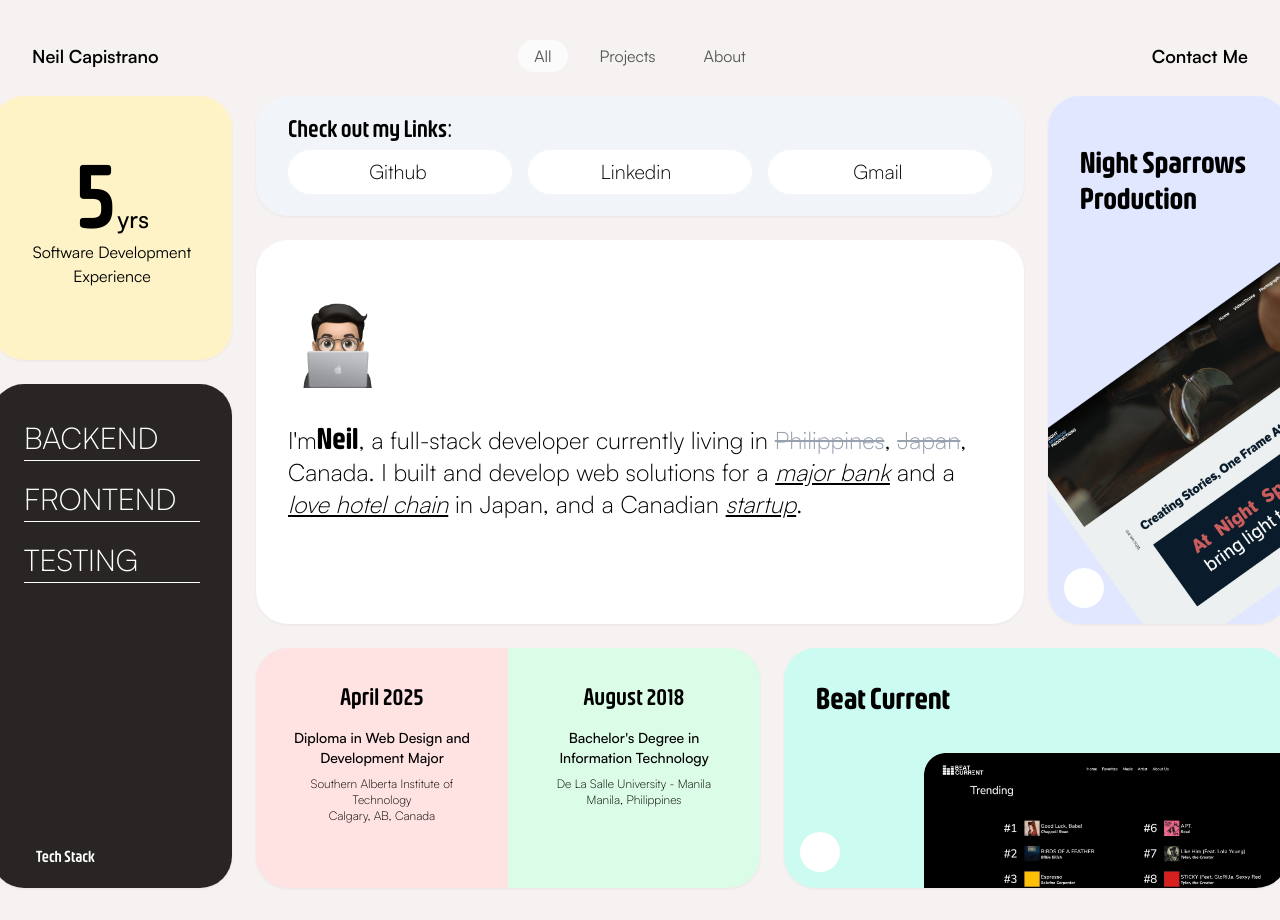
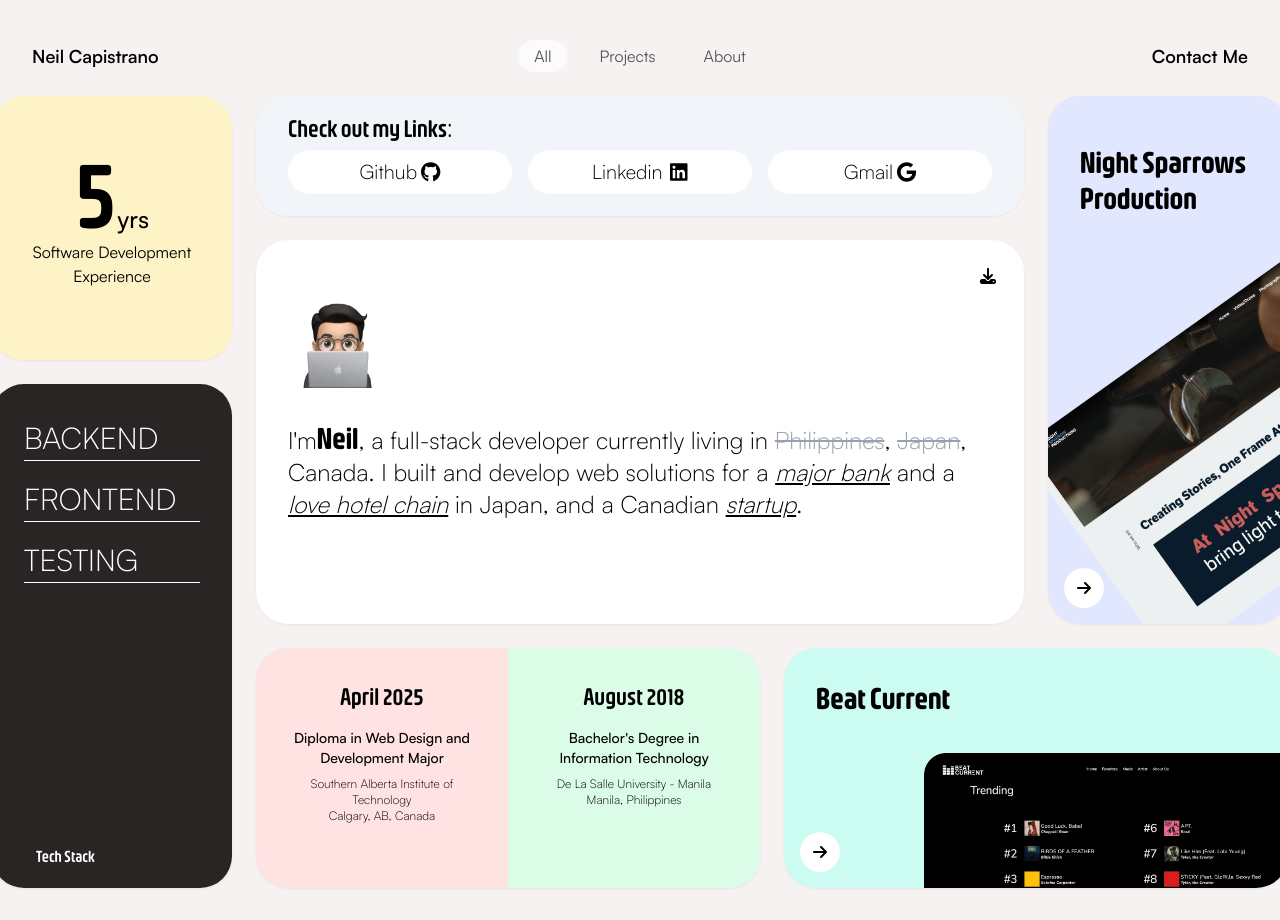
Before and after one commit to NeilMD/neil.dev, a Next.js app: page / in a window 1280 px wide. Built offline with nearby package versions, Linux system fonts and the light colour scheme.

Commit message:
Fix icons and links

```diff
--- a/app/components/BeatCurrent.js
+++ b/app/components/BeatCurrent.js
@@ -1,8 +1,22 @@
-const BeatCurrent = () => {
+"use client";
+import { FontAwesomeIcon } from "@fortawesome/react-fontawesome";
+import { faArrowRight } from "@fortawesome/free-solid-svg-icons";
+const BeatCurrent = ({ headerValue }) => {
+  const handleClick = () => {
+    console.log("click");
+    window.open(
+      "https://neilmd.github.io/CPRG-309_Final/",
+      "_blank",
+      "noopener,noreferrer"
+    );
+  };
+
   return (
     <div
       id="bc_card"
-      className="cursor-pointer group relative overflow-hidden h-[240px] bg-teal-100 lg:col-span-2 md:col-span-1 col-span-2 order-5 md:order-7 lg:order-7 rounded-4xl px-8 py-12 drop-shadow-xs transition duration-500 ease-in-out hover:drop-shadow-sm"
+      className={`cursor-pointer group relative overflow-hidden h-[240px] bg-teal-100 lg:col-span-2 md:col-span-1 col-span-2 order-5 md:order-7 lg:order-7 rounded-4xl px-8 py-12 drop-shadow-xs transition duration-500 ease-in-out hover:drop-shadow-sm
+        ${headerValue === 2 ? "inactive_card" : "active_card"}`}
+      onClick={handleClick}
     >
       <div
         id="button"
@@ -12,7 +26,7 @@ const BeatCurrent = () => {
           Go to Site
         </span>
         <span className="absolute group-hover:hidden">
-          <i className="fa-solid fa-arrow-right"></i>
+          <FontAwesomeIcon icon={faArrowRight} />
         </span>
       </div>
       <div className="absolute inset-0 h-full flex flex-col px-8 py-8">
--- a/app/components/EduCard.js
+++ b/app/components/EduCard.js
@@ -1,8 +1,9 @@
-const EduCard = () => {
+const EduCard = ({ headerValue }) => {
   return (
     <div
       id="edu_card"
-      className="hidden md:order-6 lg:order-6 lg:block overflow-hidden bg-red-100 lg:col-span-2 sm:col-span-1 rounded-4xl drop-shadow-xs transition duration-500 ease-in-out hover:drop-shadow-sm"
+      className={`hidden md:order-6 lg:order-6 lg:block overflow-hidden bg-red-100 lg:col-span-2 sm:col-span-1 rounded-4xl drop-shadow-xs transition duration-500 ease-in-out hover:drop-shadow-sm
+        ${headerValue === 1 ? "inactive_card" : "active_card"}`}
     >
       <div className="flex flex-row h-full">
         <div className="flex-1/2 relative h-full px-8 py-8 flex flex-col">
--- a/app/components/ExpCard.js
+++ b/app/components/ExpCard.js
@@ -1,8 +1,9 @@
-const ExpCard = () => {
+const ExpCard = ({ headerValue }) => {
   return (
     <div
       id="exp_card"
-      className="order-1 bg-amber-100 col-span-2 md:col-span-1 lg:col-span-1 lg:row-span-2 row-span-1 rounded-4xl px-8 py-12 drop-shadow-xs hover:drop-shadow-sm"
+      className={` bg-amber-100 col-span-2 md:col-span-1 lg:col-span-1 lg:row-span-2 row-span-1 rounded-4xl px-8 py-12 drop-shadow-xs hover:drop-shadow-sm
+        ${headerValue === 1 ? "inactive_card" : "active_card"}`}
     >
       <div className="flex flex-col">
         <h2 className="text-8xl font-serif text-center font-medium">
--- a/app/components/LinkCard.js
+++ b/app/components/LinkCard.js
@@ -1,8 +1,15 @@
-const LinkCard = () => {
+import { FontAwesomeIcon } from "@fortawesome/react-fontawesome";
+import {
+  faGithub,
+  faLinkedin,
+  faGoogle,
+} from "@fortawesome/free-brands-svg-icons";
+const LinkCard = ({ headerValue }) => {
   return (
     <div
       id="links_card"
-      className="order-3 md:order-2 lg:order-2 flex flex-row gap-3 align-middle bg-slate-100 lg:col-span-3 md:col-span-1 col-span-2 row-span-1 lg:row-span-1 sm:row-span-1 rounded-4xl px-8 py-4 drop-shadow-xs transition duration-500 ease-in-out hover:drop-shadow-sm"
+      className={`order-3 md:order-2 lg:order-2 flex flex-row gap-3 align-middle bg-slate-100 lg:col-span-3 md:col-span-1 col-span-2 row-span-1 lg:row-span-1 sm:row-span-1 rounded-4xl px-8 py-4 drop-shadow-xs transition duration-500 ease-in-out hover:drop-shadow-sm
+        ${headerValue === 1 ? "inactive_card" : "active_card"}`}
     >
       <div className="flex flex-col w-full">
         <h2 className="hidden lg:block font-serif font-medium text-2xl">
@@ -17,7 +24,7 @@ const LinkCard = () => {
               target="_blank"
             >
               <span className="hidden mr-1 md:inline">Github</span>
-              <i className="fa-brands fa-github"></i>
+              <FontAwesomeIcon icon={faGithub} />
             </a>
           </div>
 
@@ -29,7 +36,7 @@ const LinkCard = () => {
               target="_blank"
             >
               <span className="hidden mr-2 md:inline">Linkedin</span>
-              <i className="fa-brands fa-linkedin"></i>
+              <FontAwesomeIcon icon={faLinkedin} />
             </a>
           </div>
           <div className="flex relative justify-center group px-2 md:px-6 py-1 bg-white rounded-4xl md:w-full md:text-center">
@@ -40,7 +47,7 @@ const LinkCard = () => {
               target="_blank"
             >
               <span className="hidden mr-1 md:inline">Gmail</span>
-              <i className="fa-brands fa-google"></i>
+              <FontAwesomeIcon icon={faGoogle} />
             </a>
           </div>
         </div>
--- a/app/components/NeilCard.js
+++ b/app/components/NeilCard.js
@@ -1,8 +1,24 @@
-const NeilCard = () => {
+"use client";
+import { FontAwesomeIcon } from "@fortawesome/react-fontawesome";
+import { faDownload } from "@fortawesome/free-solid-svg-icons";
+
+const NeilCard = ({ headerValue }) => {
+  const downloadResume = (e) => {
+    e.preventDefault();
+    const link = document.createElement("a");
+    link.href = "/docs/[RESUME] CAN Ver 2.1.1.pdf";
+    link.download = "NeilCapistrano_Resume.pdf";
+    document.body.appendChild(link);
+    link.click();
+    document.body.removeChild(link);
+  };
+
   return (
     <div
       id="neil_card"
-      className="order-2 md:order-3 lg:order-4 group relative bg-white lg:col-span-3 col-span-2 row-span-2 rounded-4xl drop-shadow-xs transition duration-500 ease-in-out hover:drop-shadow-sm"
+      className={`order-2 md:order-3 lg:order-4 group relative bg-white lg:col-span-3 col-span-2 row-span-2 rounded-4xl drop-shadow-xs transition duration-500 ease-in-out hover:drop-shadow-sm
+        ${headerValue === 1 ? "inactive_card" : "active_card"}`}
+      onClick={downloadResume}
     >
       <div
         id="button"
@@ -12,10 +28,10 @@ const NeilCard = () => {
           Download Resume
         </span>
         <span className="absolute group-hover:hidden">
-          <i className="fa-solid fa-download"></i>
+          <FontAwesomeIcon icon={faDownload} />
         </span>
       </div>
-      <a target="_blank" href="./docs/[RESUME] CAN Ver 2.1.1.pdf">
+
       <div className="px-8 py-12">
         <div className="flex flex-col gap-8 h-full">
           <img className="w-[100px]" src="/img/neil_programming.webp" />
@@ -25,17 +41,16 @@ const NeilCard = () => {
             full-stack developer currently living in <span> </span>
             <span className="text-gray-400 line-through">Philippines</span>,
             <span> </span>
-              <span className="text-gray-400 line-through">Japan</span>, Canada.
-              I built and develop web solutions for a<span> </span>
+            <span className="text-gray-400 line-through">Japan</span>, Canada. I
+            built and develop web solutions for a<span> </span>
             <span className="italic underline">major bank</span> and a
             <span> </span>
-              <span className="italic underline">love hotel chain</span> in
-              Japan, and a Canadian<span> </span>
+            <span className="italic underline">love hotel chain</span> in Japan,
+            and a Canadian<span> </span>
             <span className="italic underline">startup</span>.
           </div>
         </div>
       </div>
-      </a>
     </div>
   );
 };
--- a/app/components/NightSparrowCard.js
+++ b/app/components/NightSparrowCard.js
@@ -1,8 +1,21 @@
-const NightSparrowCard = () => {
+"use client";
+import { FontAwesomeIcon } from "@fortawesome/react-fontawesome";
+import { faArrowRight } from "@fortawesome/free-solid-svg-icons";
+const NightSparrowCard = ({ headerValue }) => {
+  const handleClick = () => {
+    console.log("click");
+    window.open(
+      "https://neilmd.github.io/CPRG_310_NEW_FINAL/",
+      "_blank",
+      "noopener,noreferrer"
+    );
+  };
   return (
     <div
       id="ns_card"
-      className="cursor-pointer h-[240px] lg:h-full group relative overflow-hidden bg-indigo-100 order-6 md:order-7 lg:order-3 col-span-2 md:col-span-1 lg:col-span-1 row-span-3 rounded-4xl px-8 py-12 drop-shadow-xs transition duration-500 ease-in-out hover:drop-shadow-sm"
+      className={`cursor-pointer h-[240px] lg:h-full group relative overflow-hidden bg-indigo-100 order-6 md:order-7 lg:order-3 col-span-2 md:col-span-1 lg:col-span-1 row-span-3 rounded-4xl px-8 py-12 drop-shadow-xs transition duration-500 ease-in-out hover:drop-shadow-sm
+        ${headerValue === 2 ? "inactive_card" : "active_card"}`}
+      onClick={handleClick}
     >
       <img
         className="absolute bottom-[-200px] right-[-10px] lg:inset-0 object-cover scale-90 lg:scale-125 group-hover:scale-100 transition duration-500 ease-in-out"
@@ -19,7 +32,7 @@ const NightSparrowCard = () => {
           Go to Site
         </span>
         <span className="absolute group-hover:hidden">
-          <i className="fa-solid fa-arrow-right"></i>
+          <FontAwesomeIcon icon={faArrowRight} />
         </span>
       </div>
 
--- a/app/components/TechCard.js
+++ b/app/components/TechCard.js
@@ -1,8 +1,9 @@
-const TechCard = () => {
+const TechCard = ({ headerValue }) => {
   return (
     <div
       id="tech_card"
-      className="order-4 md:order-5 lg:order-5 relative bg-stone-800 min-h-[240px] text-white lg:col-span-1 col-span-2 row-span-2 rounded-4xl px-8 py-8 drop-shadow-xs transition duration-500 ease-in-out hover:drop-shadow-sm"
+      className={`order-4 md:order-5 lg:order-5 relative bg-stone-800 min-h-[240px] text-white lg:col-span-1 col-span-2 row-span-2 rounded-4xl px-8 py-8 drop-shadow-xs transition duration-500 ease-in-out hover:drop-shadow-sm
+        ${headerValue === 1 ? "inactive_card" : "active_card"}`}
     >
       <div className="hidden lg:flex flex-col">
         <h2 className="absolute bottom-0 font-serif font-medium text-md mb-5 text-clip">
--- a/app/page.js
+++ b/app/page.js
@@ -1,3 +1,6 @@
+"use client";
+import { useState } from "react";
+
 import BeatCurrent from "./components/BeatCurrent";
 import EduCard from "./components/EduCard";
 import ExpCard from "./components/ExpCard";
@@ -8,18 +11,19 @@ import NightSparrowCard from "./components/NightSparrowCard";
 import TechCard from "./components/TechCard";
 
 export default function Home() {
+  const [headerValue, setHeaderValue] = useState(0);
   return (
     <div className="">
-      <Header />
+      <Header headerValue={headerValue} setHeaderValue={setHeaderValue} />
       <main className="px-8 flex justify-center mb-8">
         <div className="grid grid-cols-2 auto-rows-auto lg:grid-rows-[repeat(2,120px)_repeat(2,240px)] lg:grid-cols-[repeat(5,240px)] gap-6 mt-24">
-          <ExpCard />
-          <LinkCard />
-          <NeilCard />
-          <NightSparrowCard />
-          <TechCard />
-          <EduCard />
-          <BeatCurrent />
+          <ExpCard headerValue={headerValue} />
+          <LinkCard headerValue={headerValue} />
+          <NeilCard headerValue={headerValue} />
+          <NightSparrowCard headerValue={headerValue} />
+          <TechCard headerValue={headerValue} />
+          <EduCard headerValue={headerValue} />
+          <BeatCurrent headerValue={headerValue} />
         </div>
       </main>
     </div>
--- a/package.json
+++ b/package.json
@@ -10,6 +10,10 @@
   },
   "dependencies": {
     "@fortawesome/fontawesome-free": "^6.7.2",
+    "@fortawesome/fontawesome-svg-core": "^6.7.2",
+    "@fortawesome/free-solid-svg-icons": "^6.7.2",
+    "@fortawesome/react-fontawesome": "^0.2.2",
+    "download-pdf": "^0.1.6",
     "next": "15.1.7",
     "react": "^19.0.0",
     "react-dom": "^19.0.0"
```
Also changed, not shown: app/_document.js (added, +25 -0 lines), app/components/Header.js (+20 -4 lines), 1 other file (tests, documents, lock files or other folders). Lines whose indentation alone changed are shown as unchanged.
